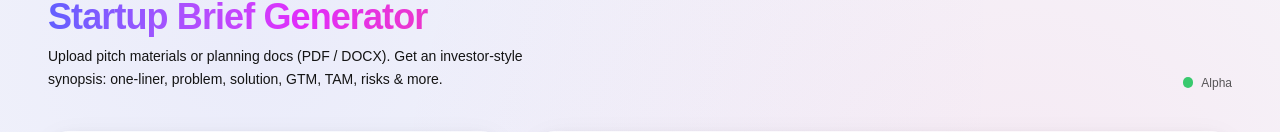
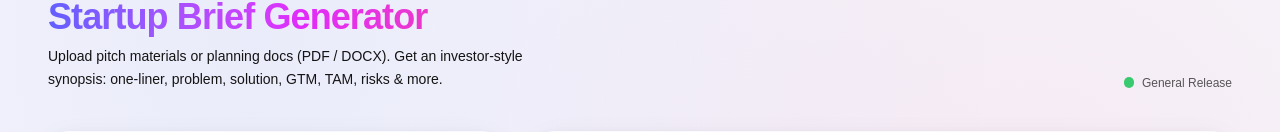
Before and after one commit to akshayBhardwaj23/startup-analyst, a Next.js app: page / in a window 1280 px wide. Shown: the part 132-264 px from the top of the page. Built offline with nearby package versions, Linux system fonts and the light colour scheme.

Commit message:
Fix package json

```diff
--- a/app/page.tsx
+++ b/app/page.tsx
@@ -545,7 +545,7 @@ export default function Home() {
           </div>
           <div className="flex items-center gap-2">
             <div className="pulse-dot" />
-            <span className="text-xs font-medium opacity-70">Alpha</span>
+            <span className="text-xs font-medium opacity-70">General Release</span>
           </div>
         </header>
 
```
Also changed, not shown: package.json (+5 -2 lines).
